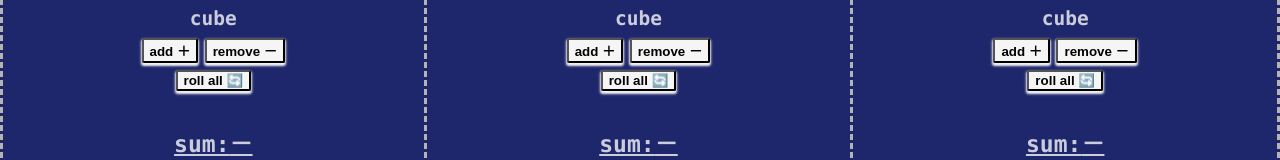
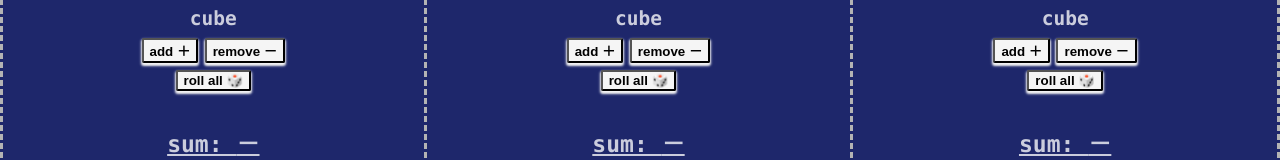
Before and after one commit to hazieon/PolyhedronMachine, a React (Create React App) app: page / in a window 1280 px wide. Shown: the part 155-315 px from the top of the page. Built offline with nearby package versions, Linux system fonts and the light colour scheme.

Commit message:
FEATURE UPDATES - subcolumns added to display multiple dice clearlyand max quantity of dice inc from 6 to 10 dice

```diff
--- a/src/components/dice/index.js
+++ b/src/components/dice/index.js
@@ -83,12 +83,9 @@ function Dice({ type }) {
         <button onClick={addQuantity}>add ＋</button>
         <button onClick={subtractQuantity}>remove －</button>
       </div>
-      <button onClick={rollAll}>roll all 🔄</button>
+      <button onClick={rollAll}>roll all 🎲</button>
 
-      <h4 className={styles.sum}>
-        sum:
-        {sum ? sum : "－"}
-      </h4>
+      <h4 className={styles.sum}>sum: {sum ? sum : "－"}</h4>
       <div className={styles.diceRowContainer}>
         {diceArr.map((d, i) => {
           return (
```
